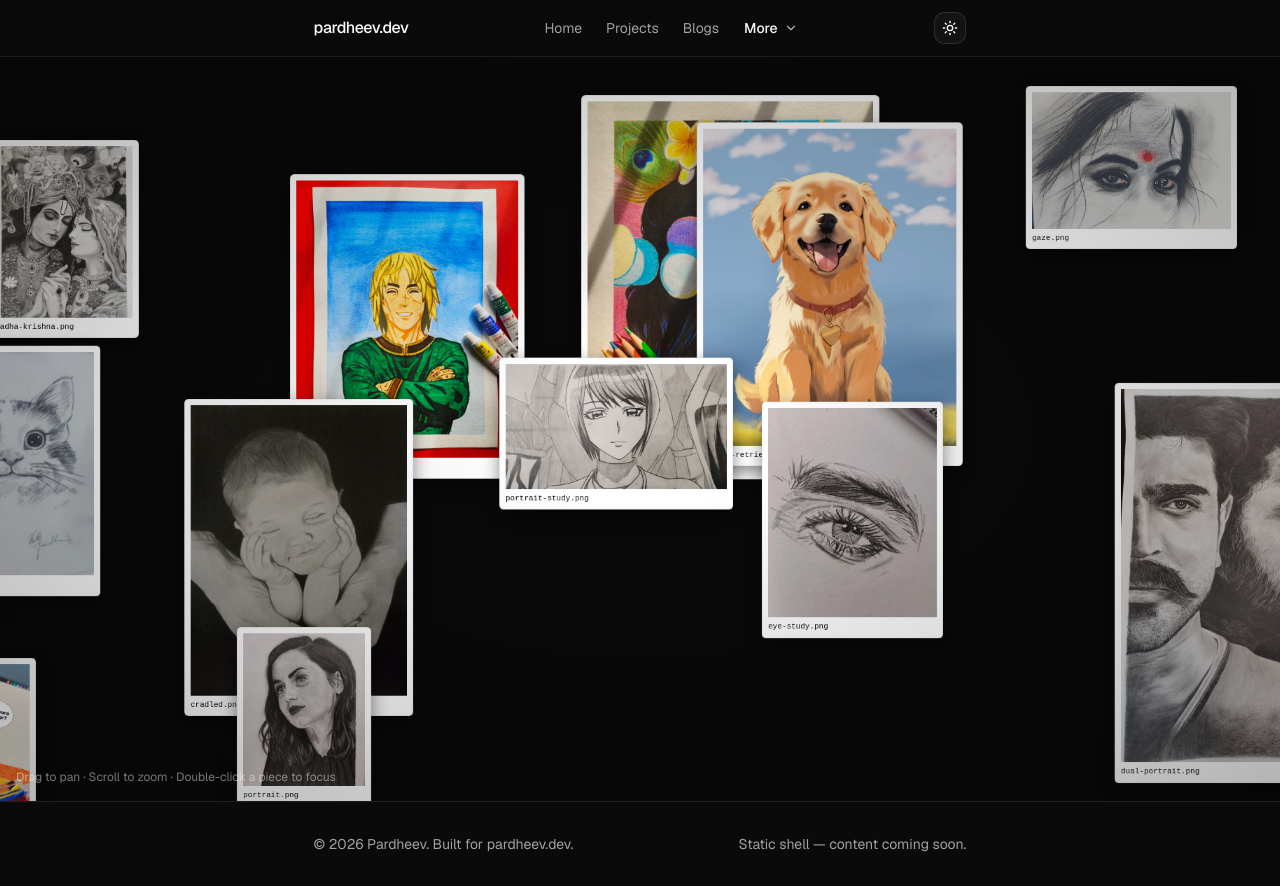
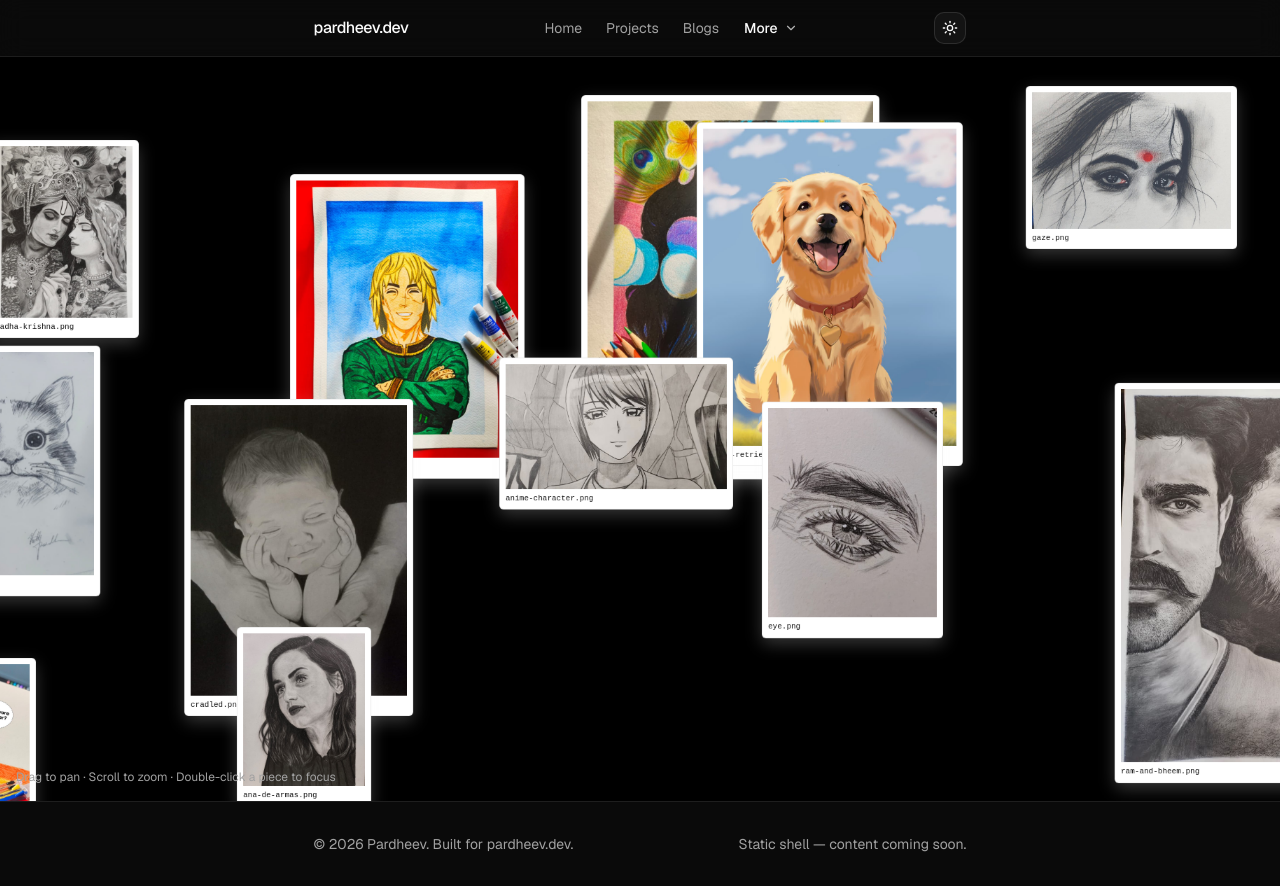
Before and after one commit to p-art-dheev/portfolio, a Next.js app: page /artworks in a window 1280 px wide. Built offline with nearby package versions, Linux system fonts and the light colour scheme.

Commit message:
toggle theme fix for artworks

```diff
--- a/components/ArtworksPage.tsx
+++ b/components/ArtworksPage.tsx
@@ -5,9 +5,9 @@ import { artworks } from "@/lib/artworks";
 
 export function ArtworksPage() {
   return (
-    <div className="relative h-[calc(100dvh-3.5rem)] w-full overflow-hidden">
-      <ProjectPinUpField items={artworks} />
-      <p className="pointer-events-none absolute bottom-4 left-4 z-[60] text-xs text-white/45">
+    <div className="bg-background relative h-[calc(100dvh-3.5rem)] w-full overflow-hidden dark:bg-black">
+      <ProjectPinUpField items={artworks} hazeStrength={0} />
+      <p className="text-muted-foreground pointer-events-none absolute bottom-4 left-4 z-[60] text-xs">
         Drag to pan · Scroll to zoom · Double-click a piece to focus
       </p>
     </div>
--- a/components/ProjectPinUpField.tsx
+++ b/components/ProjectPinUpField.tsx
@@ -104,7 +104,7 @@ export function ProjectPinUpField({
   items,
   placeholderCount = 0,
   overlapStrength = 0.45,
-  backgroundColor = "#0a0a0a",
+  backgroundColor,
   showGrid = false,
   gridOpacity = 0.18,
   cardRadius = 6,
@@ -545,6 +545,9 @@ export function ProjectPinUpField({
   return (
     <div
       ref={containerRef}
+      className={
+        backgroundColor ? undefined : "bg-background dark:bg-black"
+      }
       style={{
         position: "relative",
         width: "100%",
@@ -753,8 +756,8 @@ export function ProjectPinUpField({
                         : "brightness(1)",
                     boxShadow:
                       enableHoverEffect && activeCard === index
-                        ? `0 ${20 * shadowStrength}px ${60 * shadowStrength}px rgba(0,0,0,0.6), 0 0 0 1px rgba(255,255,255,0.12)`
-                        : `0 ${8 * shadowStrength}px ${24 * shadowStrength}px rgba(0,0,0,0.45)`,
+                        ? `0 ${20 * shadowStrength}px ${60 * shadowStrength}px color-mix(in oklch, var(--foreground) 28%, transparent), 0 0 0 1px color-mix(in oklch, var(--foreground) 10%, transparent)`
+                        : `0 ${8 * shadowStrength}px ${24 * shadowStrength}px color-mix(in oklch, var(--foreground) 22%, transparent)`,
                     zIndex: activeCard === index ? 20 : 1,
                     cursor: item.link ? "pointer" : "grab",
                     pointerEvents: "all",
@@ -931,7 +934,7 @@ export function ProjectPinUpField({
               position: "absolute",
               inset: 0,
               zIndex: 50,
-              background: `radial-gradient(ellipse at center, transparent 15%, rgba(0,0,0,${hazeStrength * 0.75}) 100%)`,
+              background: `radial-gradient(ellipse at center, transparent 15%, color-mix(in oklch, var(--foreground) ${hazeStrength * 55}%, transparent) 100%)`,
             }}
           />
         )}
--- a/lib/artworks.ts
+++ b/lib/artworks.ts
@@ -41,7 +41,7 @@ export const artworks: Artwork[] = [
     },
   },
   {
-    title: "Cat",
+    title: "beluga",
     image: {
       src: "/artworks/061.jpg",
       alt: "Ink sketch of a cat's face",
@@ -55,21 +55,21 @@ export const artworks: Artwork[] = [
     },
   },
   {
-    title: "Portrait Study",
+    title: "Anime character",
     image: {
       src: "/artworks/081.jpg",
       alt: "Pencil portrait of a young woman",
     },
   },
   {
-    title: "Eye Study",
+    title: "Eye",
     image: {
       src: "/artworks/091.jpeg",
       alt: "Graphite drawing of an eye",
     },
   },
   {
-    title: "Dual Portrait",
+    title: "Ram and Bheem",
     image: {
       src: "/artworks/101.jpg",
       alt: "Pencil drawing of two men",
@@ -83,7 +83,7 @@ export const artworks: Artwork[] = [
     },
   },
   {
-    title: "Portrait",
+    title: "Ana De Armas",
     image: {
       src: "/artworks/121.jpg",
       alt: "Realistic graphite portrait of a woman",
```
